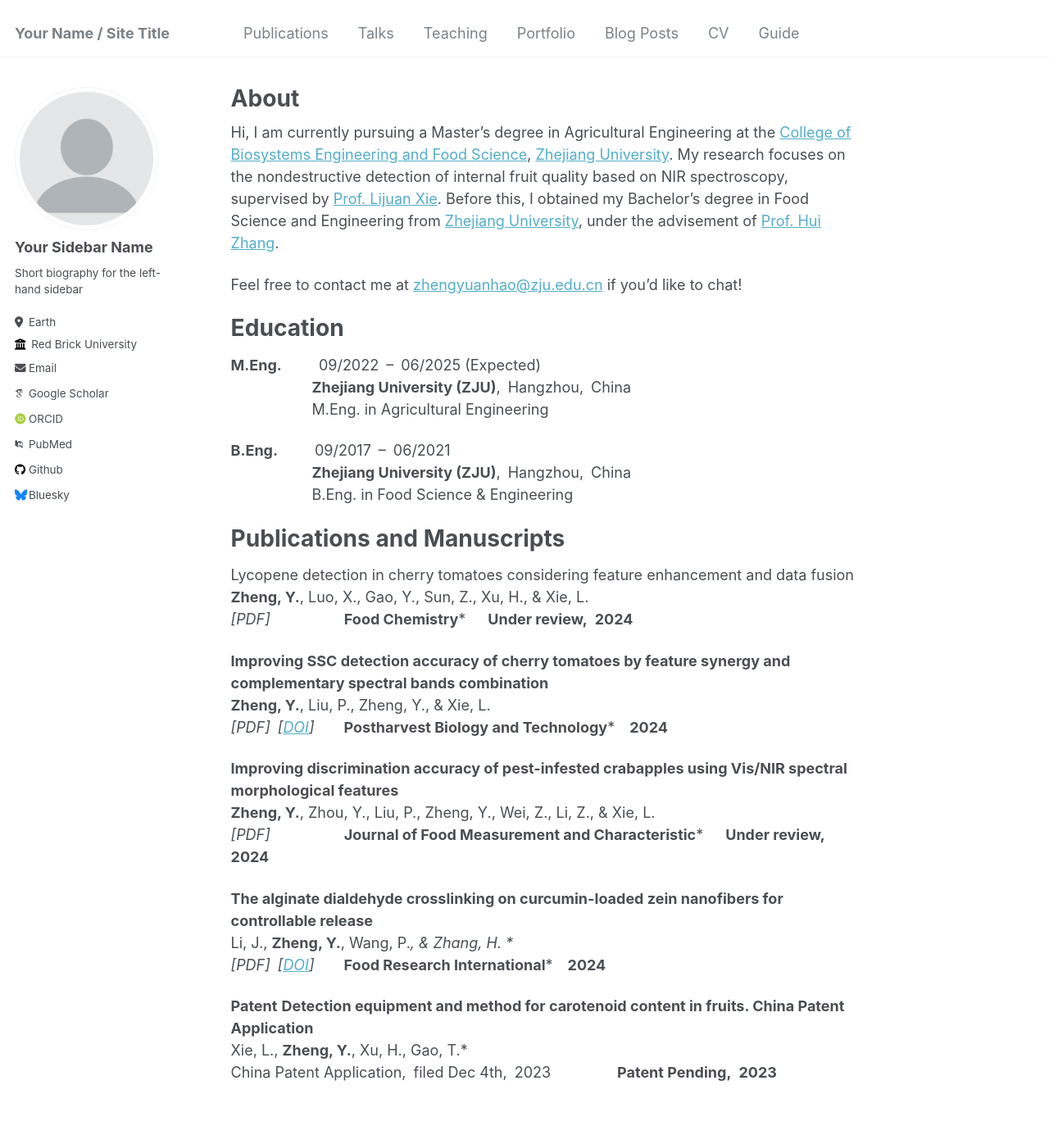
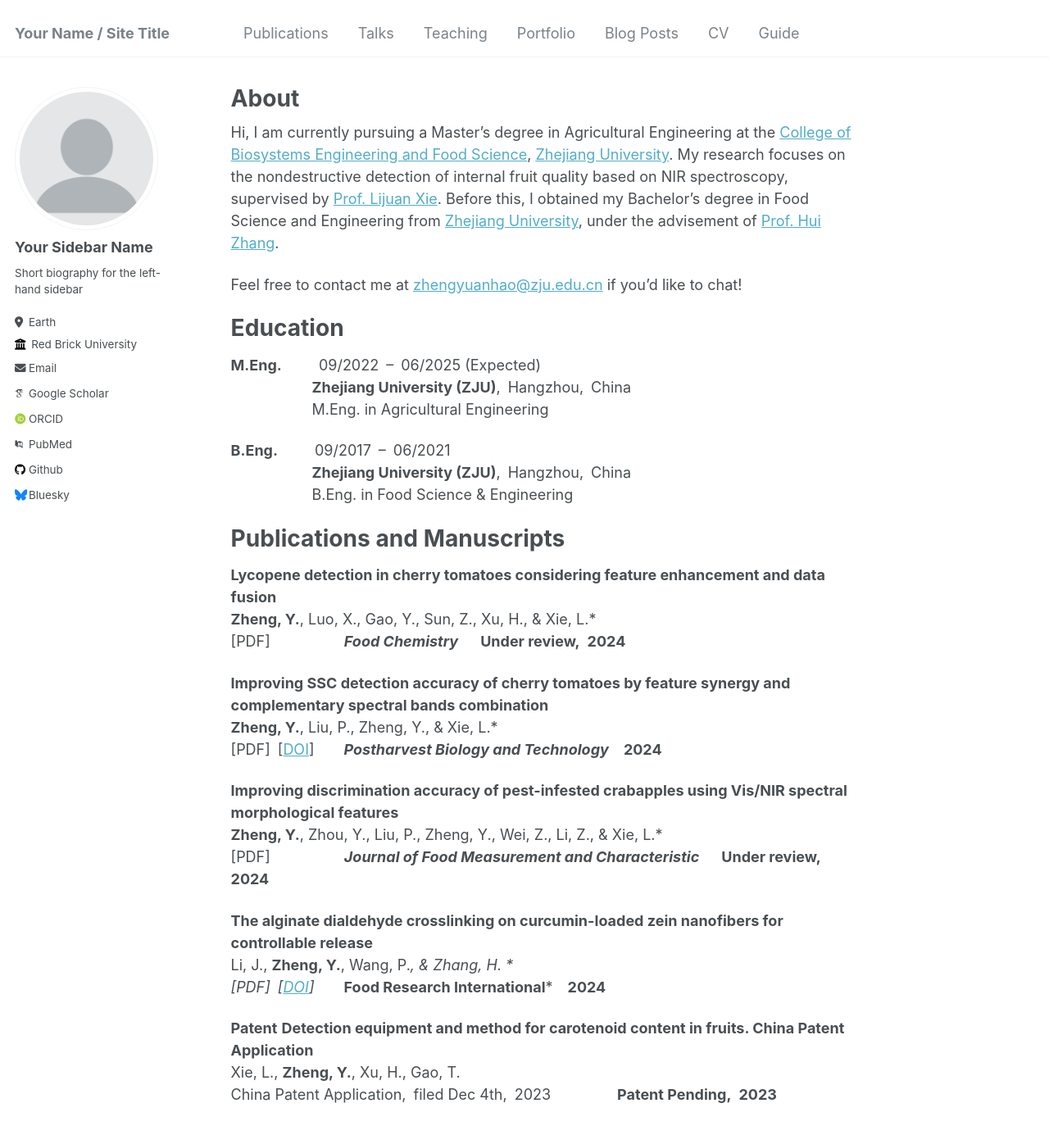
Before and after one commit to Zheng-Yuanhao/Zheng-Yuanhao.github.io, a Jekyll site: the page built from _pages/about.md, in a window 1280 px wide and 1400 px high. Shown: the top 1385 px of the window at 82% size. Built offline with Jekyll 4.4.1, drawn with Linux system fonts in a browser that asks for light colours; some web fonts are replaced.

```diff
--- a/_pages/about.md
+++ b/_pages/about.md
@@ -27,22 +27,27 @@ Education
 Publications and Manuscripts
 ======
 
-Lycopene detection in cherry tomatoes considering feature enhancement and data fusion<br>
-**Zheng, Y.**, Luo, X., Gao, Y., Sun, Z., Xu, H., & Xie, L.*<br>
+
+**Lycopene detection in cherry tomatoes considering feature enhancement and data fusion**<br>
+**Zheng, Y.**, Luo, X., Gao, Y., Sun, Z., Xu, H., & Xie, L.*  <br>
 [PDF]&ensp;&ensp;&ensp;&ensp;&ensp;&ensp;&ensp;&ensp;&ensp;&ensp;***Food Chemistry***&ensp;&ensp;&ensp;**Under review,&ensp;2024**
 
+
 **Improving SSC detection accuracy of cherry tomatoes by feature synergy and complementary spectral bands combination**<br>
-**Zheng, Y.**, Liu, P., Zheng, Y., & Xie, L.*<br>
+**Zheng, Y.**, Liu, P., Zheng, Y., & Xie, L.*  <br>
 [PDF]&ensp;[[DOI](https://doi.org/10.1016/j.postharvbio.2024.112922)]&ensp;&ensp;&ensp;&ensp;***Postharvest Biology and Technology***&ensp;&ensp;**2024**
 
+
 **Improving discrimination accuracy of pest-infested crabapples using Vis/NIR spectral morphological features**<br>
-**Zheng, Y.**, Zhou, Y., Liu, P., Zheng, Y., Wei, Z., Li, Z., & Xie, L.*<br>
+**Zheng, Y.**, Zhou, Y., Liu, P., Zheng, Y., Wei, Z., Li, Z., & Xie, L.*  <br>
 [PDF]&ensp;&ensp;&ensp;&ensp;&ensp;&ensp;&ensp;&ensp;&ensp;&ensp;***Journal of Food Measurement and Characteristic***&ensp;&ensp;&ensp;**Under review,&ensp;2024**
 
+
 **The alginate dialdehyde crosslinking on curcumin-loaded zein nanofibers for controllable release**<br>
-Li, J., **Zheng, Y.**, Wang, P.*, & Zhang, H. *<br>
+Li, J., **Zheng, Y.**, Wang, P.*, & Zhang, H. *  <br>
 [PDF]&ensp;[[DOI](https://doi.org/10.1016/j.foodres.2024.113944)]&ensp;&ensp;&ensp;&ensp;***Food Research International***&ensp;&ensp;**2024**
 
+
 **Patent** **Detection equipment and method for carotenoid content in fruits. China Patent Application**<br>
- Xie, L., **Zheng, Y.**, Xu, H., Gao, T.*<br>
+ Xie, L., **Zheng, Y.**, Xu, H., Gao, T.<br>
 China Patent Application,&ensp;filed Dec 4th,&ensp;2023&ensp;&ensp;&ensp;&ensp;&ensp;&ensp;&ensp;&ensp;&ensp;**Patent Pending,&ensp;2023**
```
